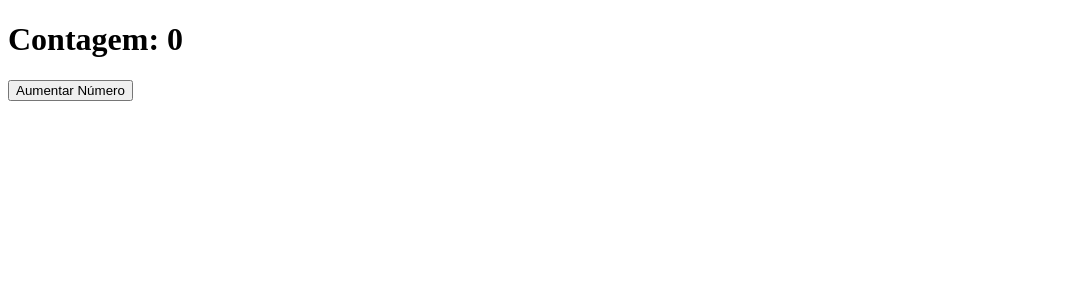
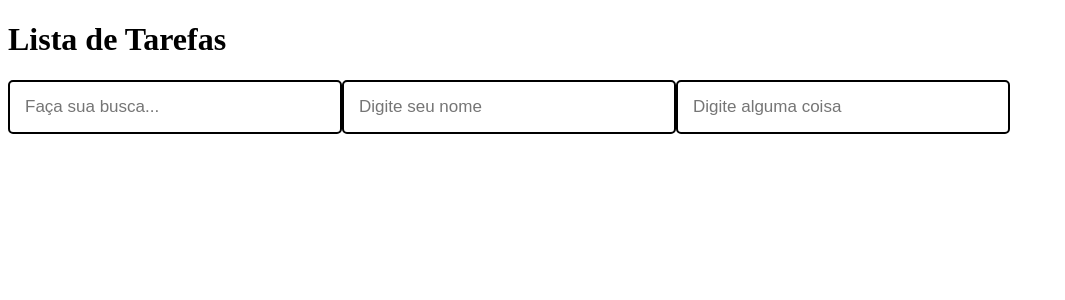
Before and after one commit to nmarvila/parcas, a React (Create React App) app in the folder Modulo 23/react1/: page / in a window 1280 px wide. Shown: the top 300 px of the page, without its empty margins (0-1065 px from the left). Built offline with nearby package versions, Linux system fonts and the light colour scheme.

Commit message:
Finalizada Aula 14 do Módulo 23

```diff
--- a/Modulo 23/react1/src/App.js
+++ b/Modulo 23/react1/src/App.js
@@ -1,26 +1,19 @@
 import React, { useState, useEffect } from 'react';
 import styled from 'styled-components';
+import SearchBox from './components/SearchBox';
 
 function App() {
 
-    const [contagem, setContagem] = useState(0);
-
-    useEffect(() => {
-        if (contagem == 0) {
-            document.title = "Começou a brincadeira!";
-        } else {
-            document.title = "Contagem: " + contagem;
-        }
-    }, [contagem]);
-
-    function aumentarAction() {
-        setContagem(contagem + 1);
-    }
-
     return (
         <>
-            <h1>Contagem: {contagem}</h1>
-            <button onClick={aumentarAction}>Aumentar Número</button>
+            <h1>Lista de Tarefas</h1>
+
+            <SearchBox frasePadrao="Faça sua busca..." />
+
+            <SearchBox frasePadrao="Digite seu nome" />
+
+            <SearchBox />
+
         </>
     );
 }
--- /dev/null
+++ b/Modulo 23/react1/src/components/SearchBox.js
@@ -0,0 +1,23 @@
+import React, { useState } from 'react';
+import styled from 'styled-components';
+
+const InputText = styled.input`
+    border:2px solid #000;
+    border-radius:5px;
+    padding:15px;
+    font-size:17px;
+    width:300px;
+`;
+
+function SearchBox(props) {
+
+    return (
+        <InputText
+            type="text"
+            placeholder={props.frasePadrao ?? "Digite alguma coisa"}
+        />
+    );
+
+}
+
+export default SearchBox;
```
